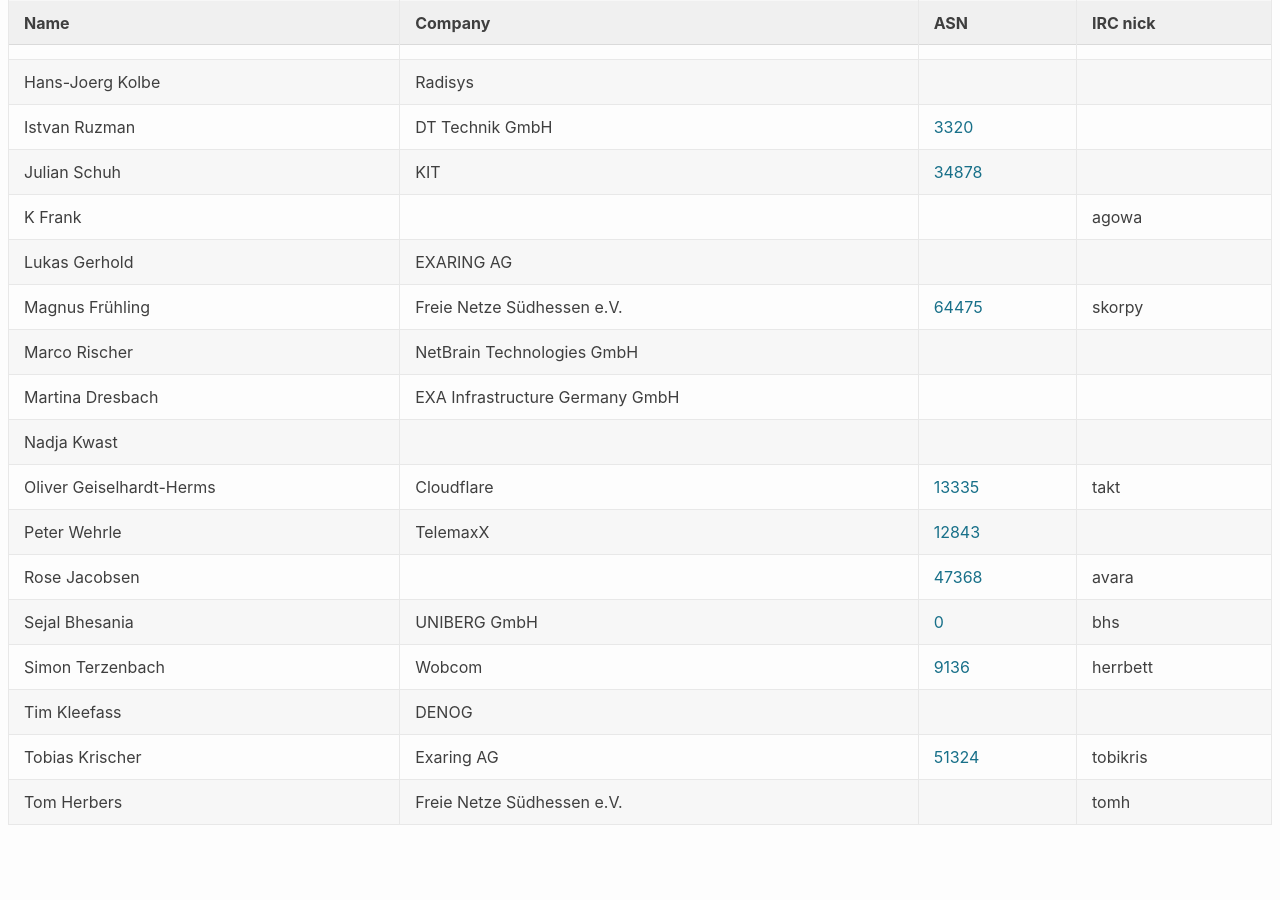
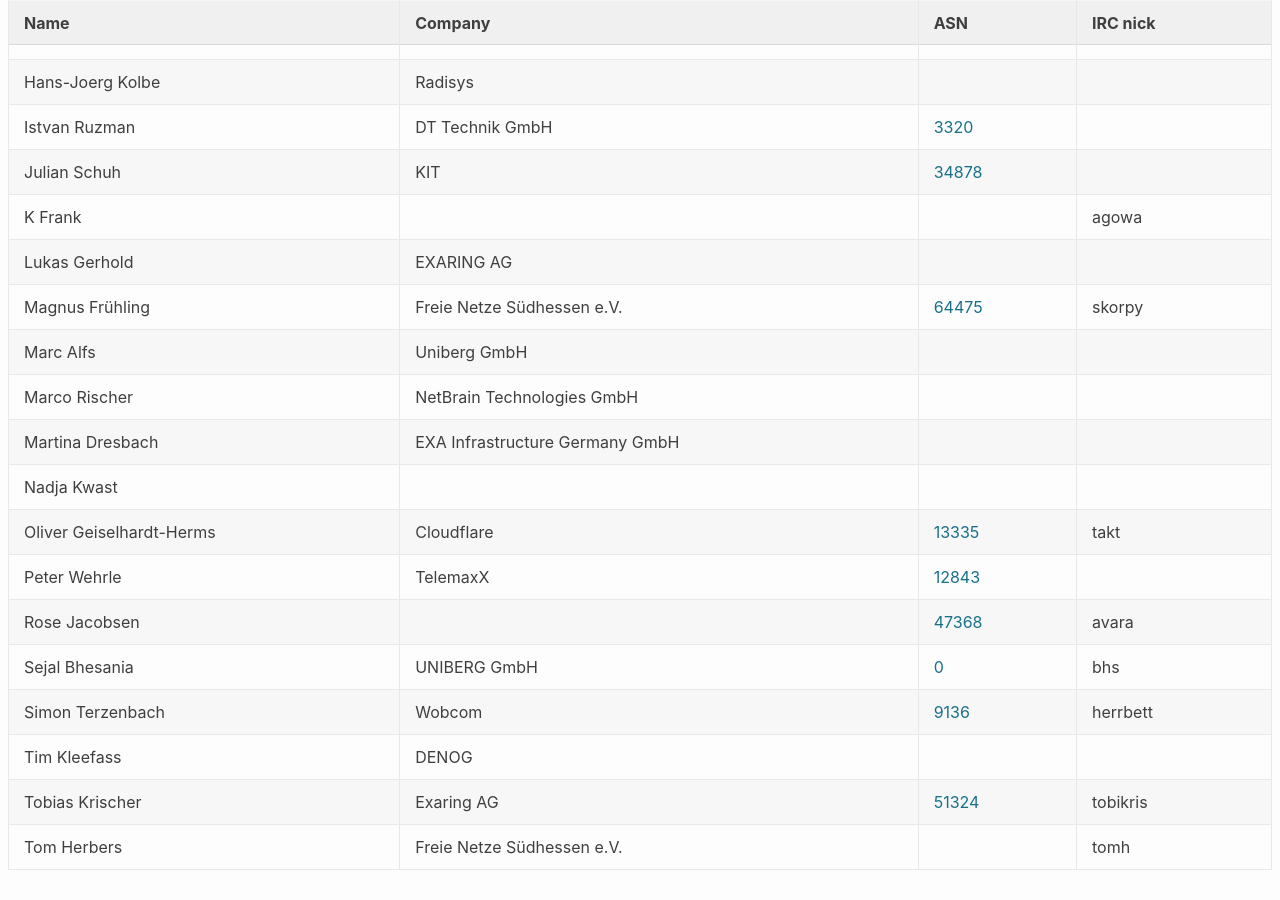
Before and after one commit to denog/pretix-attendeelist, a Jekyll site: the page built from meetup2023_04/index.markdown, in a window 1280 px wide and 900 px high, scrolled down 579 px. Built offline with Jekyll 4.4.1, drawn with Linux system fonts in a browser that asks for light colours; before the commit the page ends 1434 px from its top, so only the background shows below that.

Commit message:
Latest data: Fri Jun 16 14:28:08 UTC 2023

```diff
--- a/_data/attendees_denog_meetup_2023_04.json
+++ b/_data/attendees_denog_meetup_2023_04.json
@@ -114,6 +114,12 @@
     "asn": "64475"
   },
   {
+    "name": "Marc Alfs",
+    "company": "Uniberg GmbH",
+    "irc": null,
+    "asn": null
+  },
+  {
     "name": "Marco Rischer",
     "company": "NetBrain Technologies GmbH",
     "irc": null,
```
